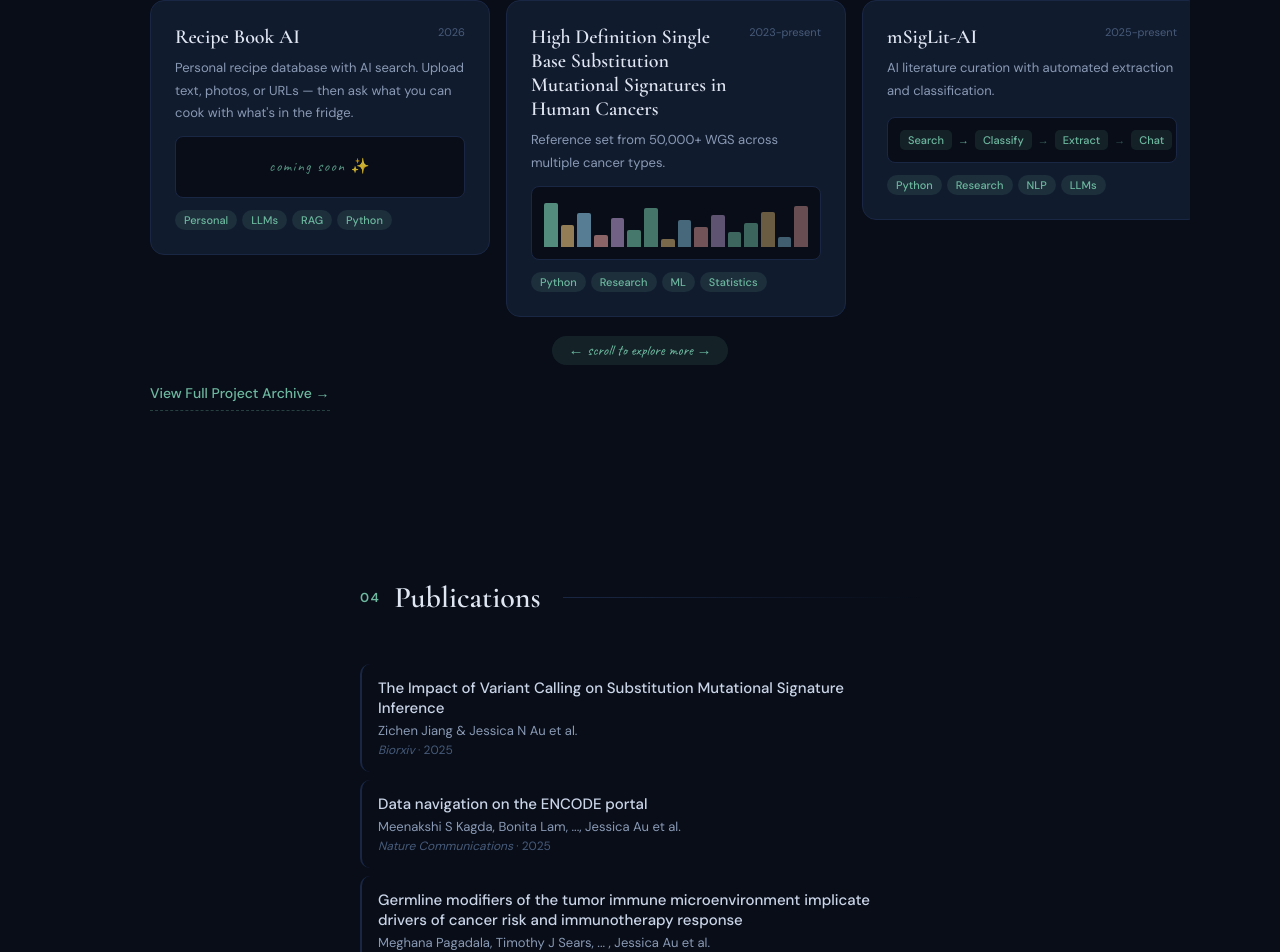
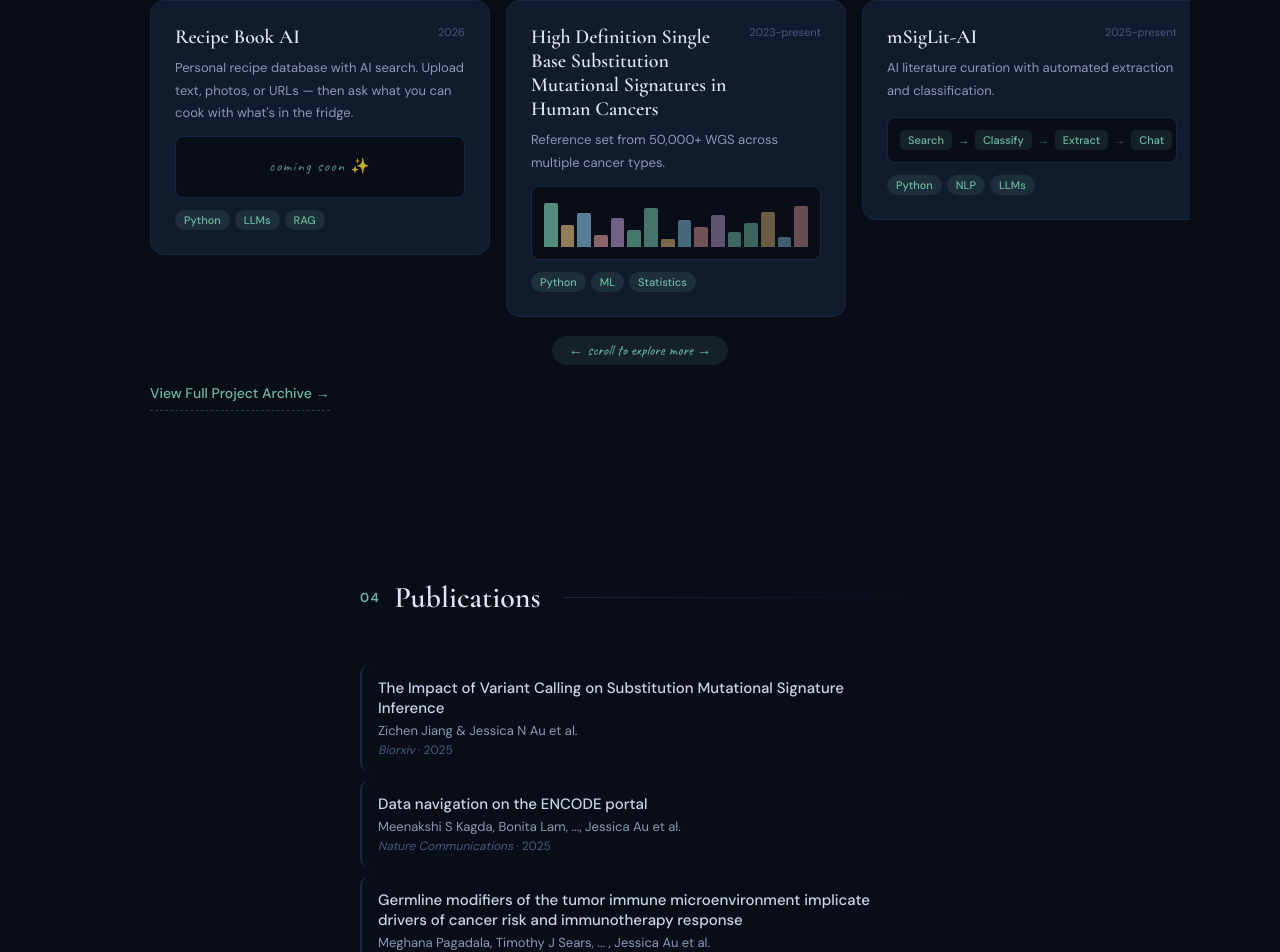
Before and after one commit to jnau/my-website, a React (Vite) app: page / in a window 1280 px wide. Shown: the part 2221-3173 px from the top of the page. Built offline with nearby package versions, Linux system fonts and the light colour scheme.

Commit message:
added filtering and metadata for projects

```diff
--- a/src/data/projects.json
+++ b/src/data/projects.json
@@ -1,41 +1,93 @@
 {
   "featured": [
-    { "title": "Recipe Book AI",
+    {
+      "title": "Recipe Book AI",
       "desc": "Personal recipe database with AI search. Upload text, photos, or URLs — then ask what you can cook with what's in the fridge.",
-      "tags": ["Personal", "LLMs", "RAG", "Python"],
+      "type": "Personal",
+      "topics": ["Engineering", "Data Science"],
+      "tags": ["Python", "LLMs", "RAG"],
       "year": "2026",
       "demo": "comingsoon"
     },
-    { "title": "High Definition Single Base Substitution Mutational Signatures in Human Cancers",
+    {
+      "title": "High Definition Single Base Substitution Mutational Signatures in Human Cancers",
       "desc": "Reference set from 50,000+ WGS across multiple cancer types.",
-      "tags": ["Python", "Research", "ML", "Statistics"],
+      "type": "Research",
+      "topics": ["Computational Biology", "Mathematics", "Data Science", "Bioinformatics"],
+      "tags": ["Python", "ML", "Statistics"],
       "year": "2023-present",
-      "demo": "sigbars" },
-
-    { "title": "mSigLit-AI",
+      "demo": "sigbars"
+    },
+    {
+      "title": "mSigLit-AI",
       "desc": "AI literature curation with automated extraction and classification.",
-      "tags": ["Python", "Research", "NLP", "LLMs"],
+      "type": "Research",
+      "topics": ["Computational Biology", "Data Science", "Bioinformatics"],
+      "tags": ["Python", "NLP", "LLMs"],
       "year": "2025-present",
-      "demo": "pipeline" },
-
-    { "title": "Interactive HD Dashboards",
+      "demo": "pipeline"
+    },
+    {
+      "title": "Interactive HD Dashboards",
       "desc": "Web exploration tools for HD Signature analysis",
-      "tags": ["Research", "AWS", "HTML/CSS", "JavaScript", "Plotly"],
+      "type": "Research",
+      "topics": ["Computational Biology", "Engineering", "Bioinformatics"],
+      "tags": ["AWS", "HTML/CSS", "JavaScript", "Plotly"],
       "year": "2025-present",
-      "demo": "dashboard" },
-
-    { "title": "ENCODEd Database",
+      "demo": "dashboard"
+    },
+    {
+      "title": "ENCODEd Database",
       "desc": "Built full-stack features for the ENCODE portal: front-end UI components, JSON schema extensions, and back-end contributions to the SnoVault framework, with API test coverage and AWS deployment QA",
-      "tags": ["Professional", "AWS", "GCP", "Python", "Database"],
+      "type": "Professional",
+      "topics": ["Computational Biology", "Engineering", "Bioinformatics"],
+      "tags": ["AWS", "GCP", "Python", "Database"],
       "year": "2019-2021",
-      "demo": "dots" }
+      "demo": "dots"
+    }
   ],
   "archived": [
-    { "year": "2019-2021", "title": "Checkfiles", "tags": ["Professional", "Python", "Automated file handler", "CI/CD", "Bioinformatics"] },
-    { "year": "2025", "title": "Mutational signture inference", "tags": ["Research", "Statistics", "Python", "Big-data"] },
-    { "year": "2018-2019", "title": "Investigating Ca2+ spark formation", "tags": ["Research", "C/C++", "SLURM", "HPC", "Biophysics"] },
-    { "year": "2017", "title": "Synchronization of Mechanical Fireflies", "tags": ["Research", "Python", "Matlab", "Hardware"] },
-    { "year": "2017", "title": "Cardiac arrhythmias in relation to nonlinear dynamics", "tags": ["Research", "Matlab", "C/C++", "Mathematics"] },
-    { "year": "2017", "title": "DNA Topology: effects on confinement affecting DNA structure", "tags": ["Reserch", "Python", "R", "Mathematics", "Biology"] }
+    {
+      "year": "2019-2021",
+      "title": "Checkfiles",
+      "type": "Professional",
+      "topics": ["Computational Biology", "Engineering", "Bioinformatics"],
+      "tags": ["Python", "CI/CD"]
+    },
+    {
+      "year": "2025",
+      "title": "Mutational Signature Inference",
+      "type": "Research",
+      "topics": ["Computational Biology", "Mathematics", "Data Science", "Bioinformatics"],
+      "tags": ["Python", "Statistics"]
+    },
+    {
+      "year": "2018-2019",
+      "title": "Investigating Ca²⁺ Spark Formation",
+      "type": "Research",
+      "topics": ["Computational Biology", "Mathematics", "Biophysics"],
+      "tags": ["C/C++", "SLURM", "HPC"]
+    },
+    {
+      "year": "2017",
+      "title": "Synchronization of Mechanical Fireflies",
+      "type": "Research",
+      "topics": ["Engineering", "Mathematics", "Physics"],
+      "tags": ["Python", "Matlab", "RaspberryPi"]
+    },
+    {
+      "year": "2017",
+      "title": "Cardiac Arrhythmias in Relation to Nonlinear Dynamics",
+      "type": "Research",
+      "topics": ["Computational Biology", "Mathematics", "Biophysics"],
+      "tags": ["Matlab", "C/C++"]
+    },
+    {
+      "year": "2017",
+      "title": "DNA Topology: Effects of Confinement on DNA Structure",
+      "type": "Research",
+      "topics": ["Computational Biology", "Mathematics"],
+      "tags": ["Python", "R"]
+    }
   ]
 }
```
Also changed, not shown: src/components/Projects.jsx (+187 -29 lines).
